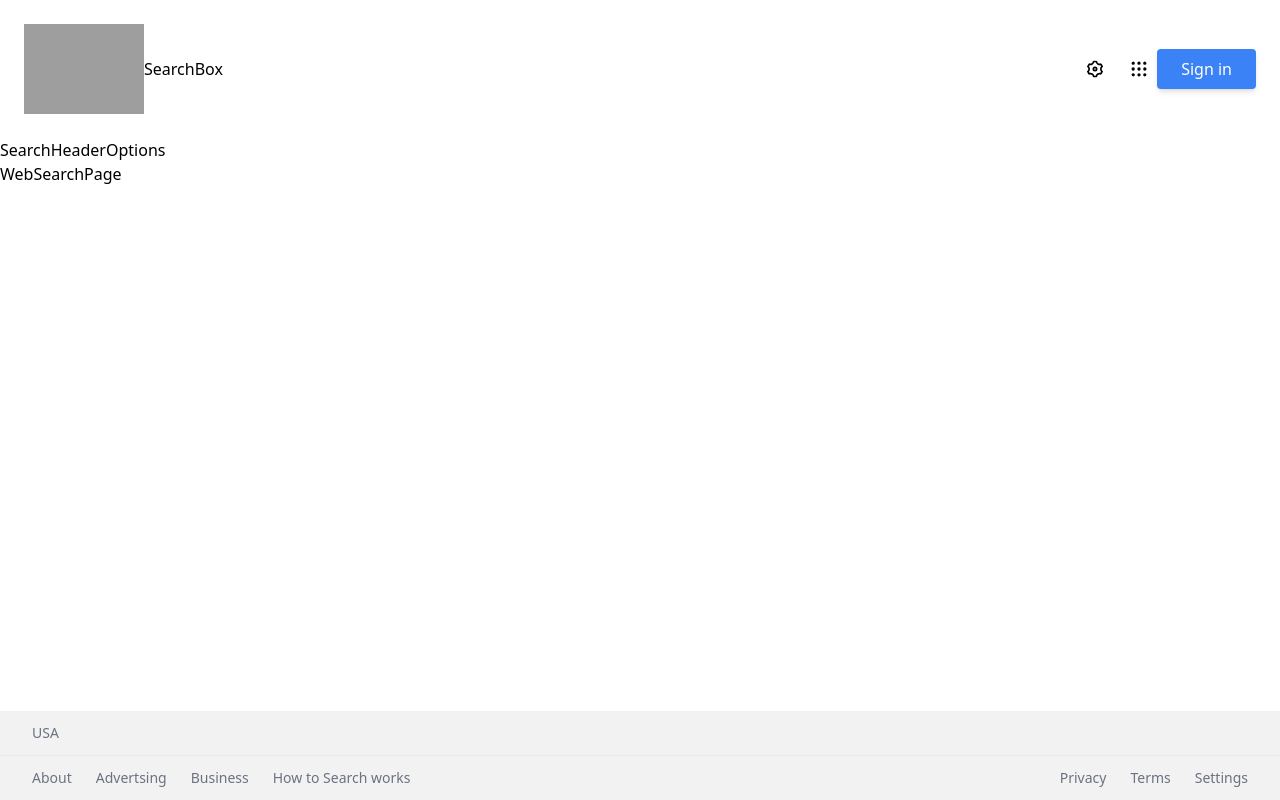
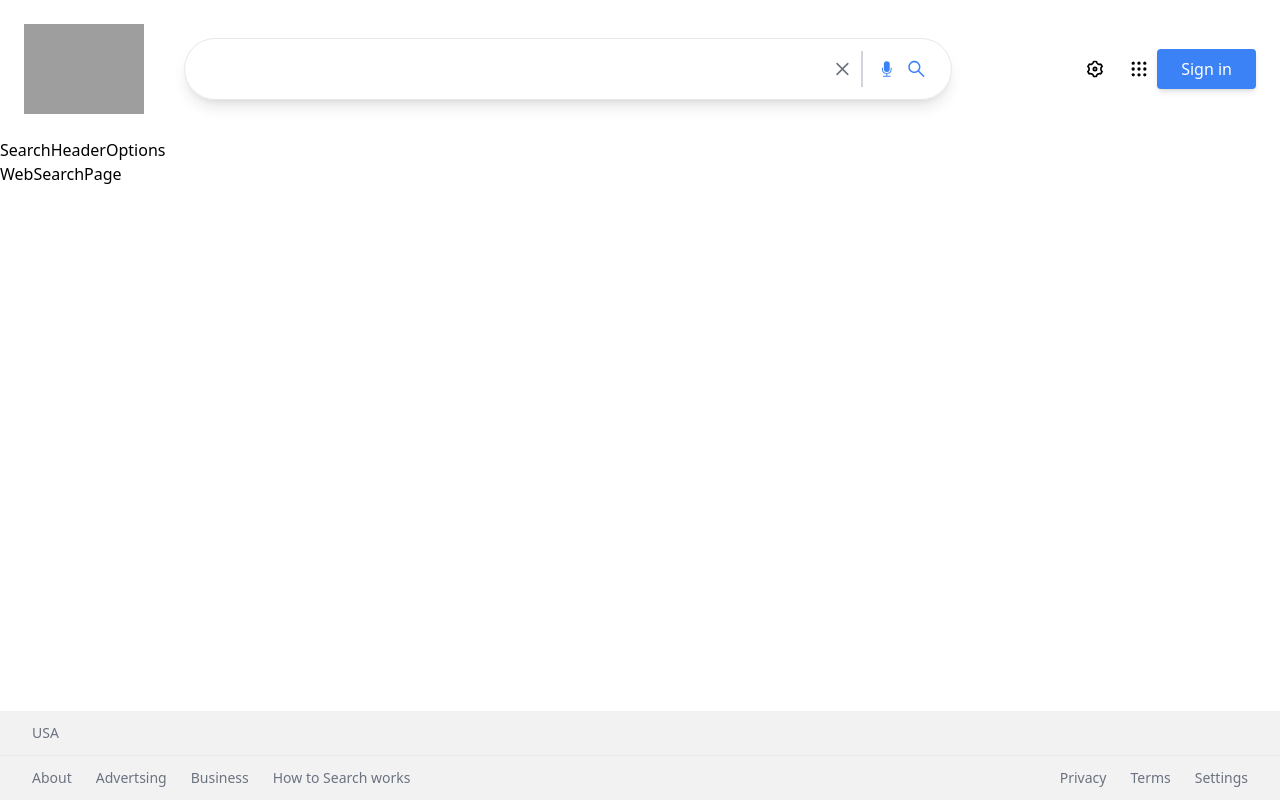
Before and after one commit to Siyonaa30/Google-clone, a Next.js app: page /search/web in a window 1280 px wide. Built offline with nearby package versions, Linux system fonts and the light colour scheme; no server answers; grey boxes are pictures that could not be loaded.

Commit message:
complteting the search box component

```diff
--- a/src/components/SearchBox.jsx
+++ b/src/components/SearchBox.jsx
@@ -1,7 +1,36 @@
+"use client";
+import { useSearchParams, useRouter } from "next/navigation";
+import { RxCross2 } from "react-icons/rx";
+import { BsFillMicFill } from "react-icons/bs";
+import { AiOutlineSearch } from "react-icons/ai";
+import { useState } from "react";
 export default function SearchBox() {
+  const searchParams = useSearchParams();
+  const router = useRouter();
+  const searchTerm = searchParams.get("searchTerm");
+  const [term, setTerm] = useState(searchTerm || "");
+  function handelSubmit(e) {
+    e.preventDefault();
+    if (!term.trim()) return;
+    router.push(`/search/web?searchTerm=${term}`);
+  }
   return (
-    <div>
-      SearchBox
-    </div>
-  )
+    <form
+      className="flex border border-gray-200 rounded-full shadow-lg px-6 py-3 ml-10 mr-5 flex-grow max-w-3xl items-center"
+      onSubmit={handelSubmit}
+    >
+      <input
+        type="text"
+        className="w-full focus:outline-none "
+        value={term}
+        onChange={(e) => setTerm(e.target.value)}
+      />
+      <RxCross2
+        className="text-2xl text-gray-500 cursor-pointer sm:mr-2"
+        onClick={() => setTerm("")}
+      />
+      <BsFillMicFill className="hidden sm:inline-flex text-4xl text-blue-500 pl-4 border-l-2 border-gray-300 mr-3" />
+      <AiOutlineSearch className="text-2xl hidden sm:inline-flex text-blue-500 cursor-pointer" onClick={handelSubmit}/>
+    </form>
+  );
 }
```
